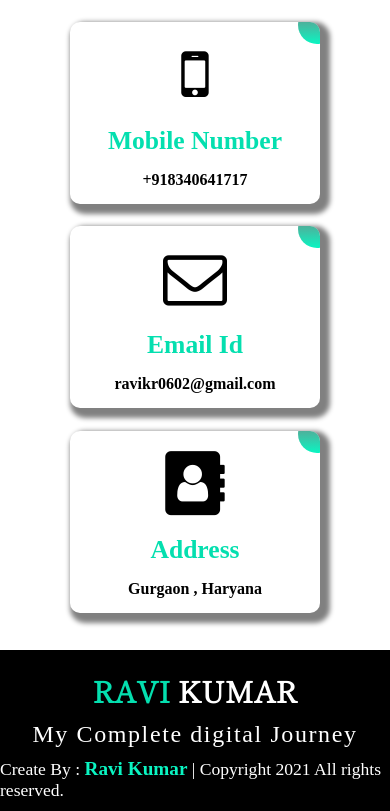
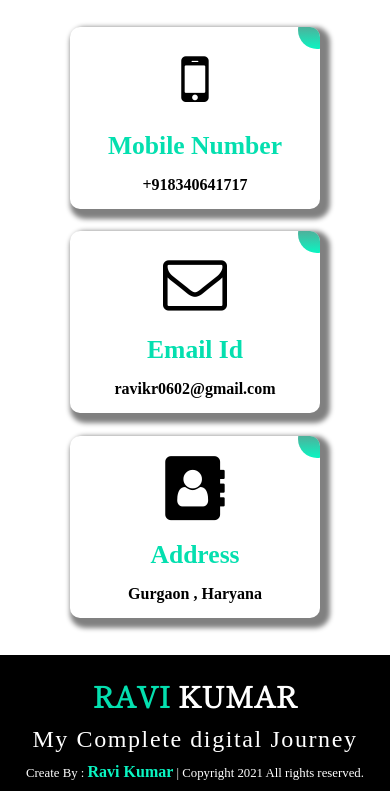
Before and after one commit to Ravikr0602/Ravi_kumar_portfolio, a plain HTML site: page index.html in a window 390 px wide. Shown: the part 5963-6774 px from the top of the page. Drawn offline with nearby package versions, Linux system fonts and the light colour scheme; a web font is replaced by a local one.

Commit message:
My Portfolio Website
change padding and footer size.

```diff
--- a/css/style.css
+++ b/css/style.css
@@ -862,7 +862,7 @@ Start About Section
     height: auto;
     display: flex;
     flex-wrap: wrap;
-    padding-top: 50px;
+    padding-top: 55px;
 
 }
 
@@ -2564,13 +2564,17 @@ Start Footer Section
     font-weight: 600;
     cursor: pointer;
 }
-@media only screen and (max-width: 768px)
-{
-  #footer p {
-    color: white;
+@media screen and (max-width: 600px)
+{
+  #footer #footer_desc {
+
     font-size: 0.8rem;
   }
-
+  #footer #creat_link
+  {
+    font-size: 1rem;
+
+  }
 }
 /************************************************************************************************************
 End Footer Section
```
